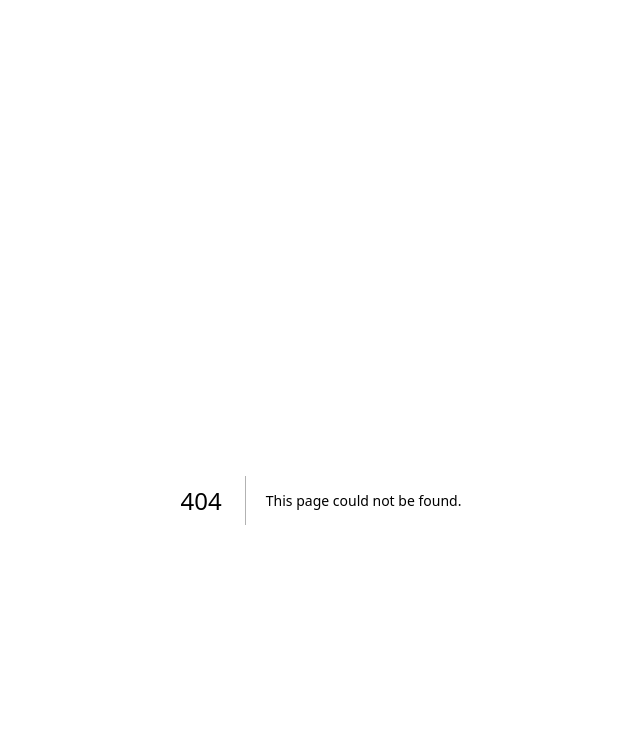
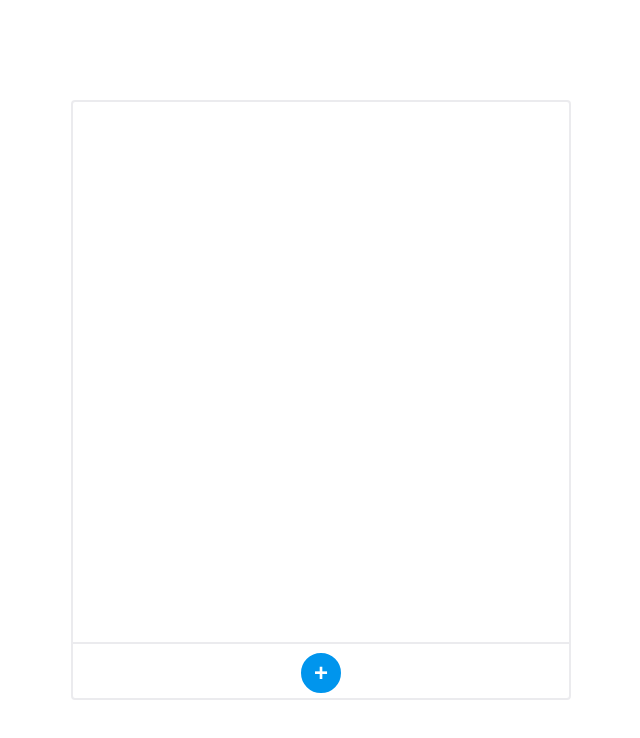
Before and after one commit to dkmqflx/wanted-pre-challenge-react-query, a Next.js app in the folder client/: page /todo in a window 1280 px wide. Before the commit this address had no page. Shown: the top 738 px of the page, without its empty margins (319-959 px from the left). Built offline with nearby package versions, Linux system fonts and the light colour scheme.

Commit message:
feat: add todo item

```diff
--- a/client/pages/_app.tsx
+++ b/client/pages/_app.tsx
@@ -1,16 +1,24 @@
 import '../styles/globals.css';
 import type { AppProps } from 'next/app';
 import { QueryClientProvider, QueryClient } from '@tanstack/react-query';
+import { ReactQueryDevtools } from '@tanstack/react-query-devtools';
+
 import styled from '@emotion/styled';
 
 export default function App({ Component, pageProps }: AppProps) {
-  const queryClient = new QueryClient();
-
+  const queryClient = new QueryClient({
+    defaultOptions: {
+      queries: {
+        refetchOnWindowFocus: false,
+      },
+    },
+  });
   return (
     <QueryClientProvider client={queryClient}>
       <Wrapper>
         <Component {...pageProps} />
       </Wrapper>
+      <ReactQueryDevtools initialIsOpen={false} position='bottom-right' />
     </QueryClientProvider>
   );
 }
--- /dev/null
+++ b/client/pages/todo/index.tsx
@@ -0,0 +1,88 @@
+import React, { useRef, useState } from 'react';
+import { useCreateTodo } from '@quries/todo';
+import * as Todo from '@components/todo/styles';
+import styled from '@emotion/styled';
+
+const Todos = () => {
+  const { mutate: createMutate } = useCreateTodo();
+
+  const formRef = useRef<HTMLFormElement>(null);
+  const [values, setValues] = useState({
+    title: '',
+    content: '',
+  });
+
+  const onShowSubmitForm = () => {
+    if (!formRef.current) return;
+
+    if (formRef.current.style.height === '200px') {
+      formRef.current.style.height = '0px';
+      formRef.current.style.padding = '0px';
+    } else {
+      formRef.current.style.height = '200px';
+      formRef.current.style.padding = '10px';
+    }
+  };
+
+  const handleChange = (
+    e:
+      | React.ChangeEvent<HTMLInputElement>
+      | React.ChangeEvent<HTMLTextAreaElement>
+  ) => {
+    setValues({
+      ...values,
+      [e.target.id]: e.target.value,
+    });
+  };
+
+  const onSubmit = (e: React.FormEvent<HTMLFormElement>) => {
+    e.preventDefault();
+    console.log(values);
+    const { title, content } = values;
+    createMutate({ title, content });
+  };
+
+  return (
+    <Wrapper>
+      <ItemsWrapper>
+        <Todo.FormWrapper>
+          <Todo.Form ref={formRef} onSubmit={onSubmit}>
+            <label htmlFor='title'>
+              <div>제목</div>
+              <Todo.FormInput onChange={handleChange} type='text' id='title' />
+            </label>
+            <label htmlFor='content'>
+              <div>내용</div>
+              <Todo.FormTextArea
+                onChange={handleChange}
+                id='content'
+                name='content'
+              ></Todo.FormTextArea>
+            </label>
+            <Todo.FormButton type='submit'>추가하기</Todo.FormButton>
+          </Todo.Form>
+        </Todo.FormWrapper>
+      </ItemsWrapper>
+
+      <Todo.AddButtonWrapper>
+        <Todo.AddButton onClick={onShowSubmitForm}>+</Todo.AddButton>
+      </Todo.AddButtonWrapper>
+    </Wrapper>
+  );
+};
+
+export default Todos;
+
+const Wrapper = styled.section`
+  border-radius: 4px;
+  height: 600px;
+  position: relative;
+  border: 2px solid #e6e6eacc;
+`;
+
+const ItemsWrapper = styled.div`
+  height: 540px;
+  padding: 12px;
+  overflow: scroll;
+  position: relative;
+`;
--- /dev/null
+++ b/client/src/components/todo/styles.ts
@@ -0,0 +1,83 @@
+import styled from '@emotion/styled';
+
+export const AddButtonWrapper = styled.div`
+  height: 60px;
+  display: flex;
+  flex-direction: column;
+  justify-content: center;
+  align-items: center;
+  border-top: 2px solid #e6e6eacc;
+`;
+
+export const AddButton = styled.button`
+  right: 30px;
+  bottom: 30px;
+  width: 40px;
+  height: 40px;
+  border-radius: 50%;
+  background-color: #0095ed;
+  cursor: pointer;
+  color: #fff;
+  border: 2px solid #0095ed;
+  font-size: 24px;
+  font-weight: bold;
+`;
+
+export const FormWrapper = styled.div`
+  position: absolute;
+  bottom: 0;
+  left: 0;
+  width: 100%;
+`;
+
+export const Form = styled.form`
+  height: 0px;
+  display: flex;
+  flex-direction: column;
+  position: relative;
+  width: 100%;
+  bottom: 0;
+  left: 0;
+  transition: all 0.3s;
+  z-index: 50;
+  border-top-left-radius: 10px;
+  border-top-right-radius: 10px;
+  background-color: #f6f7fa;
+  border-bottom: none;
+
+  font-size: 12px;
+  overflow: hidden;
+
+  & label + label {
+    margin-top: 8px;
+  }
+`;
+
+export const FormInput = styled.input`
+  margin-top: 4px;
+  outline: none;
+  border: 1px solid #ccc;
+  width: 100%;
+  height: 32px;
+`;
+
+export const FormTextArea = styled.textarea`
+  margin-top: 4px;
+  outline: none;
+  border: 1px solid #ccc;
+  resize: none;
+  width: 100%;
+  height: 50px;
+`;
+
+export const FormButton = styled.button`
+  background-color: transparent;
+  border: 1px solid #0095ed;
+  width: 80px;
+  padding: 8px 0;
+  border-radius: 4px;
+  margin-top: 4px;
+  right: 0;
+  position: relative;
+  cursor: pointer;
+`;
--- /dev/null
+++ b/client/src/quries/todo.ts
@@ -0,0 +1,21 @@
+import { AxiosError } from 'axios';
+import { useQueryClient } from '@tanstack/react-query';
+import { useMutate } from '@hooks/useRequest';
+import { todoType, todoInputType } from '@type/todo.types';
+import TodoService from '@service/todo.service';
+
+export const useCreateTodo = () => {
+  const queryClient = useQueryClient();
+
+  return useMutate<todoType, AxiosError, todoInputType>(
+    ({ title, content }) => TodoService.createTodo(title, content),
+    {
+      onSuccess: (data) => {
+        console.log(queryClient.getQueryData(['todo-items']));
+        queryClient.setQueryData(['todo-items'], (oldData: any) => {
+          return [...oldData, data];
+        });
+      },
+    }
+  );
+};
--- /dev/null
+++ b/client/src/service/todo.service.ts
@@ -0,0 +1,32 @@
+import axios from 'axios';
+import TokenService from './token.service';
+import { BASE_URL } from '@constants/http';
+
+class Todo {
+  private http;
+
+  constructor() {
+    this.http = axios.create({
+      baseURL: BASE_URL,
+    });
+  }
+
+  setInterCepters() {
+    const token = TokenService.getToken();
+
+    this.http.interceptors.request.use((req) => {
+      if (req.headers) {
+        req.headers.authorization = token;
+      }
+      return req;
+    });
+  }
+
+  async createTodo(title: string, content: string) {
+    this.setInterCepters();
+    const { data } = await this.http.post('/todos', { title, content });
+    return data;
+  }
+}
+
+export default new Todo();
```
Also changed, not shown: client/pages/todo/[todoId].tsx (added, +7 -0 lines), client/src/components/todo/Todo.tsx (added, +7 -0 lines), client/src/type/todo.types.ts (added, +12 -0 lines).
